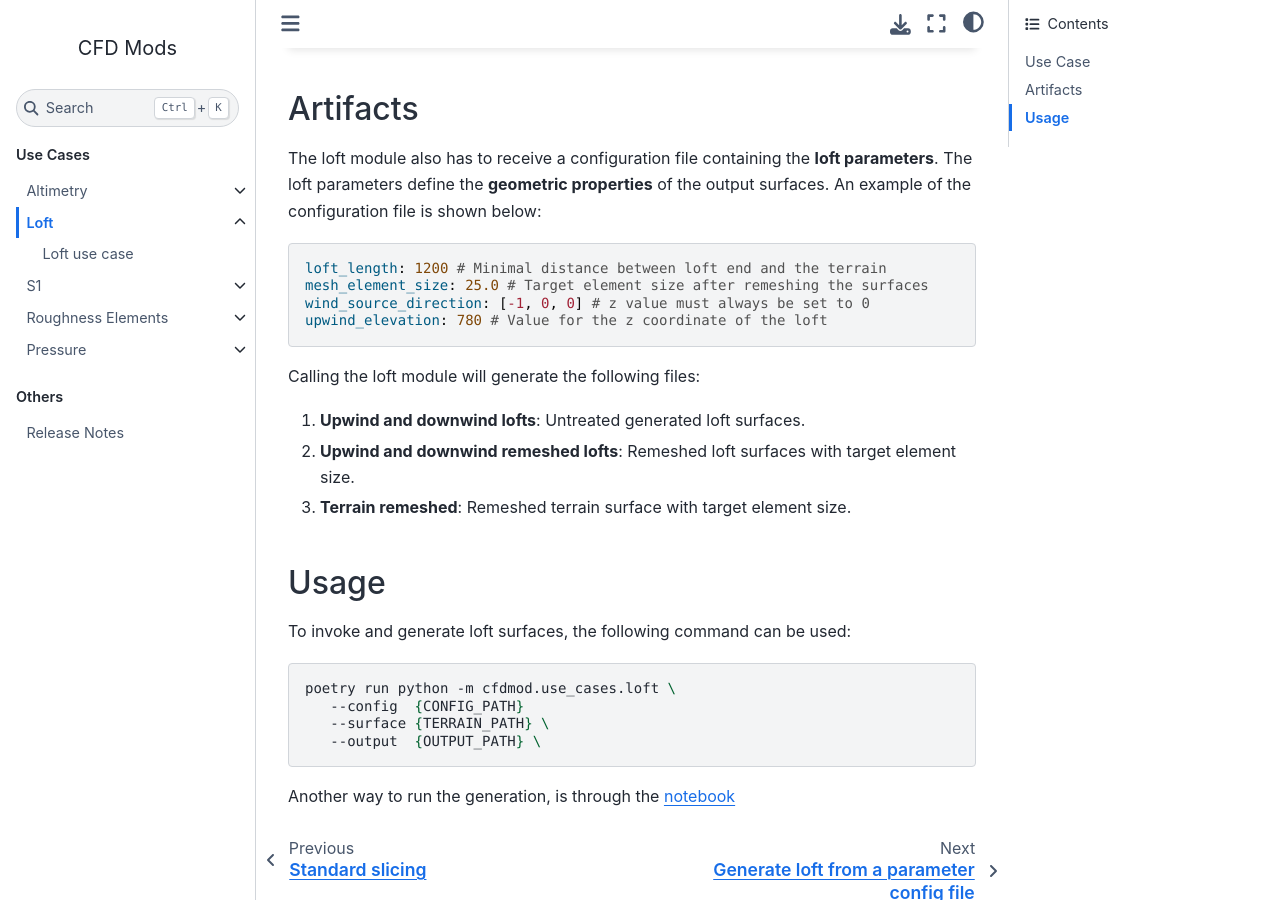
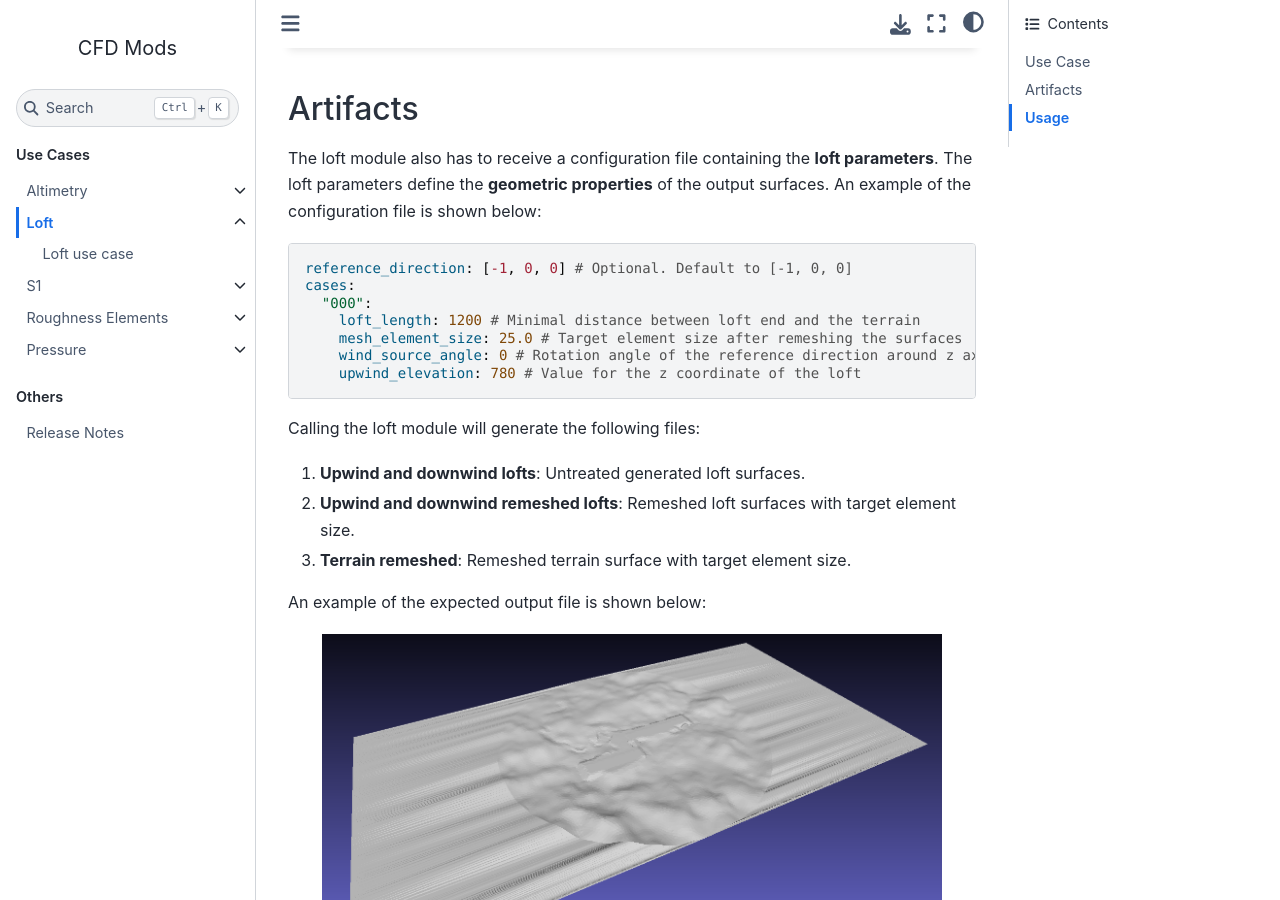
Before and after one commit to AeroSim-CFD/cfdmod, a Sphinx documentation site: the page built from docs/source/use_cases/loft/index.rst, in a window 1280 px wide and 900 px high, scrolled down 983 px. Built offline with Sphinx 7.4.7 and the Sphinx Book theme 1.1.4, drawn with Linux system fonts in a browser that asks for light colours.

Commit message:
update docs

```diff
--- a/docs/source/_static/loft/loft_params.yaml
+++ b/docs/source/_static/loft/loft_params.yaml
@@ -1,4 +1,7 @@
-loft_length: 1200 # Minimal distance between loft end and the terrain
-mesh_element_size: 25.0 # Target element size after remeshing the surfaces
-wind_source_direction: [-1, 0, 0] # z value must always be set to 0
-upwind_elevation: 780 # Value for the z coordinate of the loft
+reference_direction: [-1, 0, 0] # Optional. Default to [-1, 0, 0]
+cases:
+  "000":
+    loft_length: 1200 # Minimal distance between loft end and the terrain
+    mesh_element_size: 25.0 # Target element size after remeshing the surfaces
+    wind_source_angle: 0 # Rotation angle of the reference direction around z axis
+    upwind_elevation: 780 # Value for the z coordinate of the loft
--- a/docs/source/use_cases/loft/index.rst
+++ b/docs/source/use_cases/loft/index.rst
@@ -39,6 +39,13 @@ Calling the loft module will generate the following files:
 #. **Upwind and downwind remeshed lofts**: Remeshed loft surfaces with target element size.
 #. **Terrain remeshed**: Remeshed terrain surface with target element size.
 
+An example of the expected output file is shown below:
+
+.. image:: /_static/loft/loft.png
+    :width: 90 %
+    :align: center
+
+
 Usage
 =====
 
```
Also changed, not shown: docs/source/_static/loft/loft.png (added), docs/source/use_cases/loft/generate_loft.ipynb.
